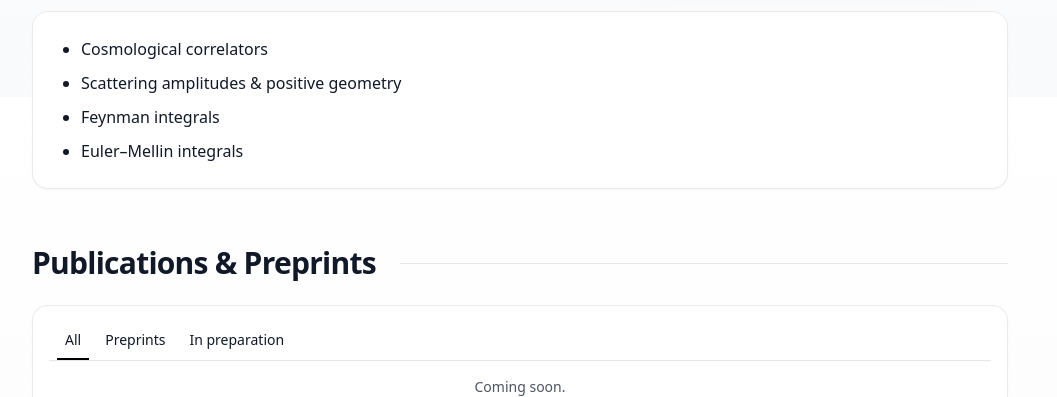
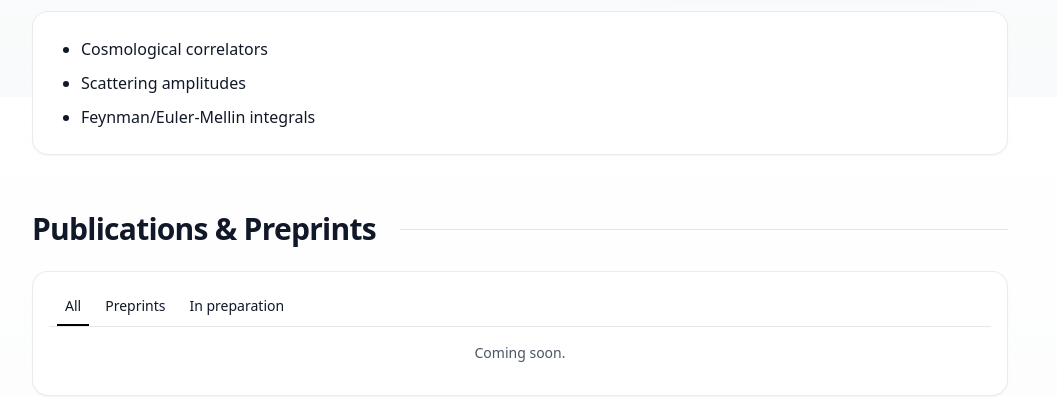
Before and after one commit to RajbirLongia/RajbirLongia.github.io, a plain HTML site: page index.html in a window 1280 px wide. Shown: the part 703-1100 px from the top of the page, without its empty margins (120-1177 px from the left). Drawn offline with nearby package versions, Linux system fonts and the light colour scheme.

Commit message:
Update index.html

```diff
--- a/index.html
+++ b/index.html
@@ -107,9 +107,8 @@
         <div class="card p-6">
           <ul class="list-disc pl-6 space-y-2">
             <li class="leading-relaxed">Cosmological correlators</li>
-            <li class="leading-relaxed">Scattering amplitudes &amp; positive geometry</li>
-            <li class="leading-relaxed">Feynman integrals</li>
-            <li class="leading-relaxed">Euler–Mellin integrals</li>
+            <li class="leading-relaxed">Scattering amplitudes</li>
+            <li class="leading-relaxed">Feynman/Euler-Mellin integrals</li>
           </ul>
         </div>
       </section>
```
